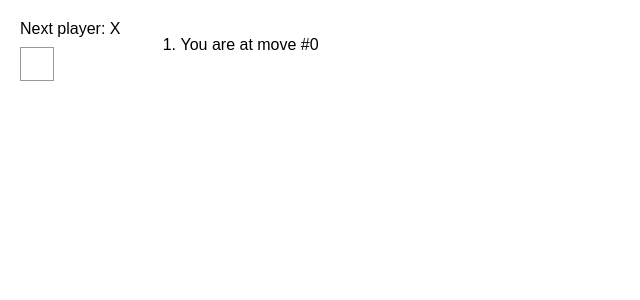
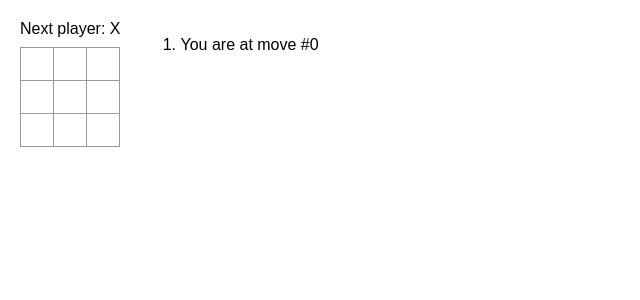
Before and after one commit to erirapce/Tic-Tac-Toe-React, a React (Create React App) app in the folder src/: page / in a window 1280 px wide. Shown: the top 300 px of the page, without its empty margins (0-640 px from the left). Built offline with nearby package versions, Linux system fonts and the light colour scheme.

Commit message:
draw the table with 2 loops

```diff
--- a/src/App.js
+++ b/src/App.js
@@ -30,24 +30,28 @@ function Board({ xIsNext, squares, onPlay }) {
     status = "Next player: " + (xIsNext ? "X" : "O");
   }
 
-  function drawBoard() {
-    for (let row = 0; row < 3; row++) {
-      for (let col = 0; col < 3; col++) {
-        const squareNr = 3 * row + col;
-        return (
-          <Square
-            value={squares[squareNr]}
-            onSquareClick={() => handleClick(squareNr)}
-          ></Square>
-        );
-      }
+  function drawRow(column) {
+    let row = [];
+    for (let i = 0; i < column; i++) {
+      row.push(
+        <Square value={squares[i]} onSquareClick={() => handleClick(i)} />
+      );
     }
+    return row;
+  }
+
+  function drawRows(rows) {
+    let board = [];
+    for (let row = 0; row < rows; row++) {
+      board.push(<div className="board-row">{drawRow(3)}</div>);
+    }
+    return board;
   }
 
   return (
     <>
       <div className="status">{status}</div>
-      {drawBoard()}
+      {drawRows(3)}
       {/* <div className="board-row">
         <Square value={squares[0]} onSquareClick={() => handleClick(0)} />
         <Square value={squares[1]} onSquareClick={() => handleClick(1)} />
```
